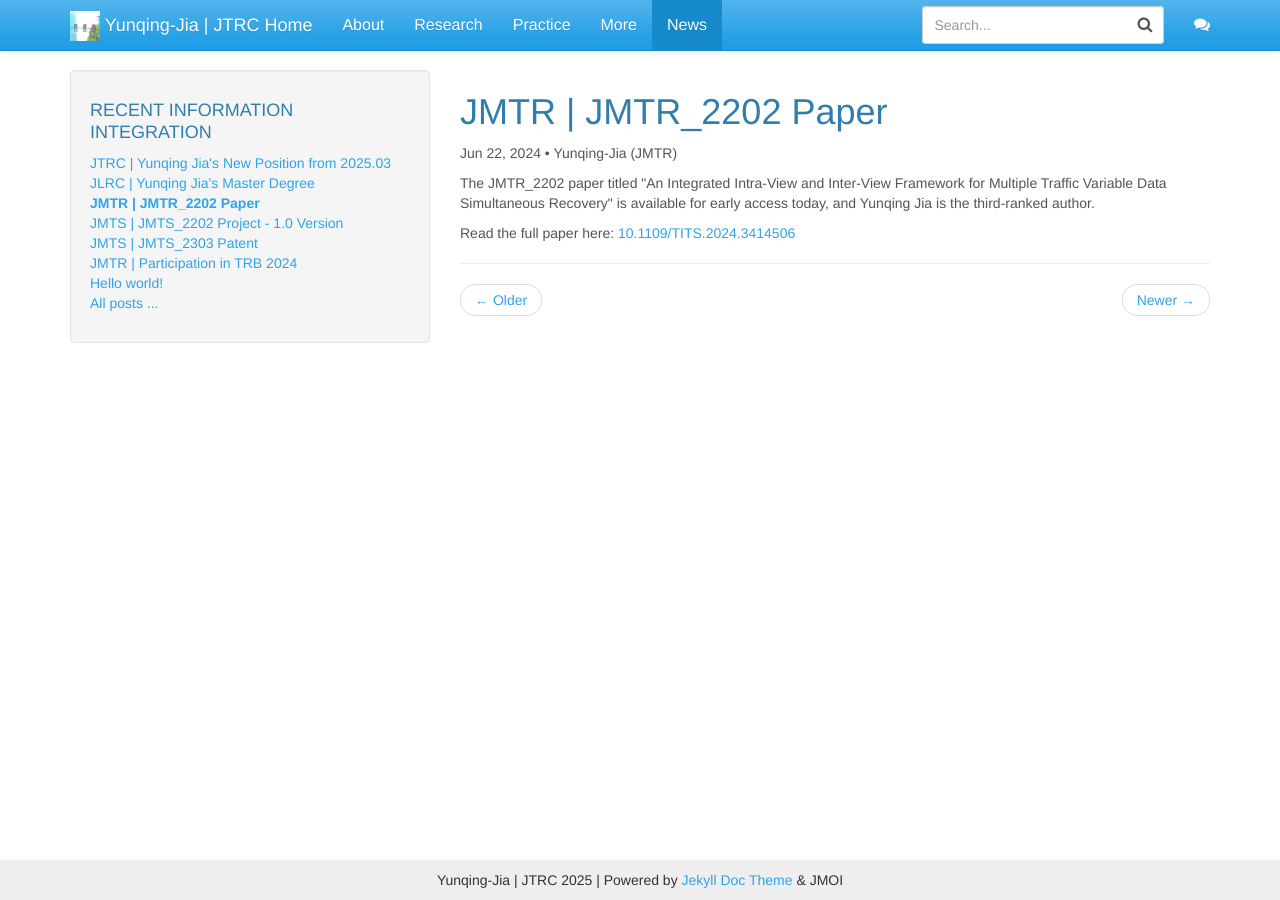
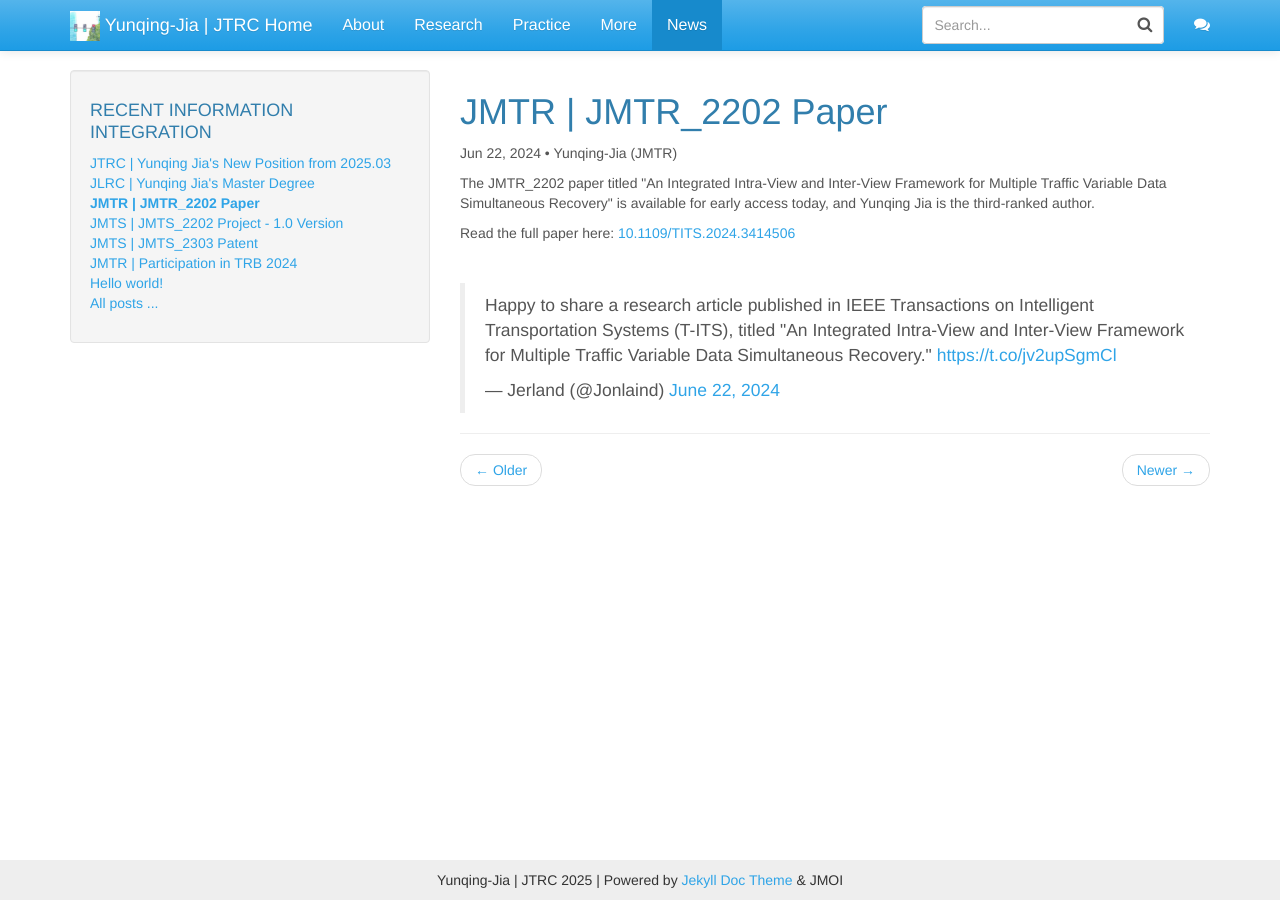
Before and after one commit to Yunqing-Jia/JTRC, a Jekyll site: the page built from _posts/2024-06-21-jmtr2202p.md, in a window 1280 px wide. Built offline with Jekyll 4.4.1, drawn with Linux system fonts in a browser that asks for light colours; comment, search, counter and statistics services are not loaded.

Commit message:
Update 2024-06-21-jmtr2202p.md

```diff
--- a/_posts/2024-06-21-jmtr2202p.md
+++ b/_posts/2024-06-21-jmtr2202p.md
@@ -7,3 +7,7 @@ author: Yunqing-Jia (JMTR)
 <p>The JMTR_2202 paper titled "An Integrated Intra-View and Inter-View Framework for Multiple Traffic Variable Data Simultaneous Recovery" is available for early access today, and Yunqing Jia is the third-ranked author.</p>
 
 <p>Read the full paper here: <a href="https://ieeexplore.ieee.org/document/10566862">10.1109/TITS.2024.3414506</a></p>
+
+<br>
+
+<blockquote class="twitter-tweet"><p lang="en" dir="ltr">Happy to share a research article published in IEEE Transactions on Intelligent Transportation Systems (T-ITS), titled &quot;An Integrated Intra-View and Inter-View Framework for Multiple Traffic Variable Data Simultaneous Recovery.&quot; <a href="https://t.co/jv2upSgmCl">https://t.co/jv2upSgmCl</a></p>&mdash; Jerland (@Jonlaind) <a href="https://twitter.com/Jonlaind/status/1804417394154131663?ref_src=twsrc%5Etfw">June 22, 2024</a></blockquote> <script async src="https://platform.twitter.com/widgets.js" charset="utf-8"></script>
```
